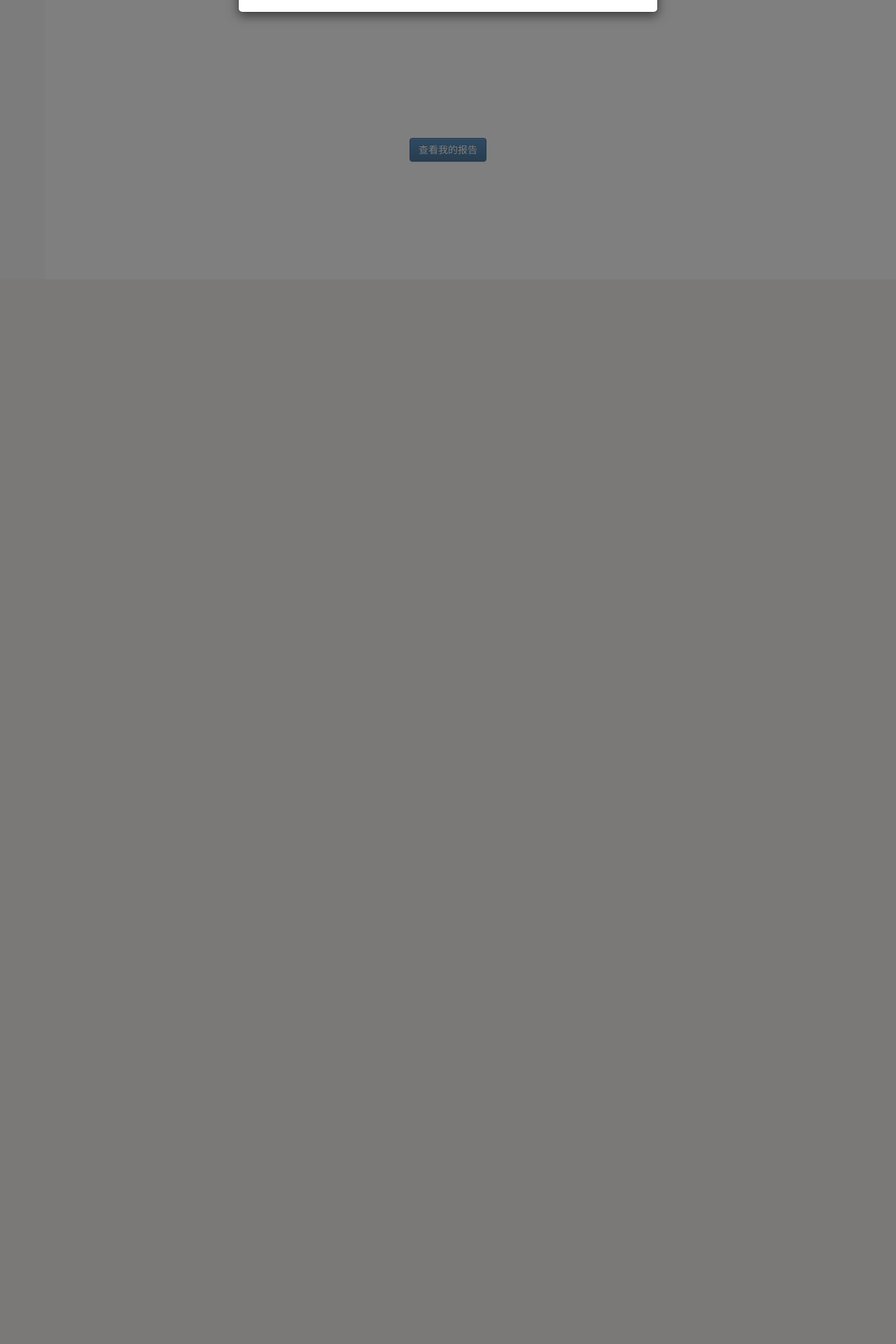
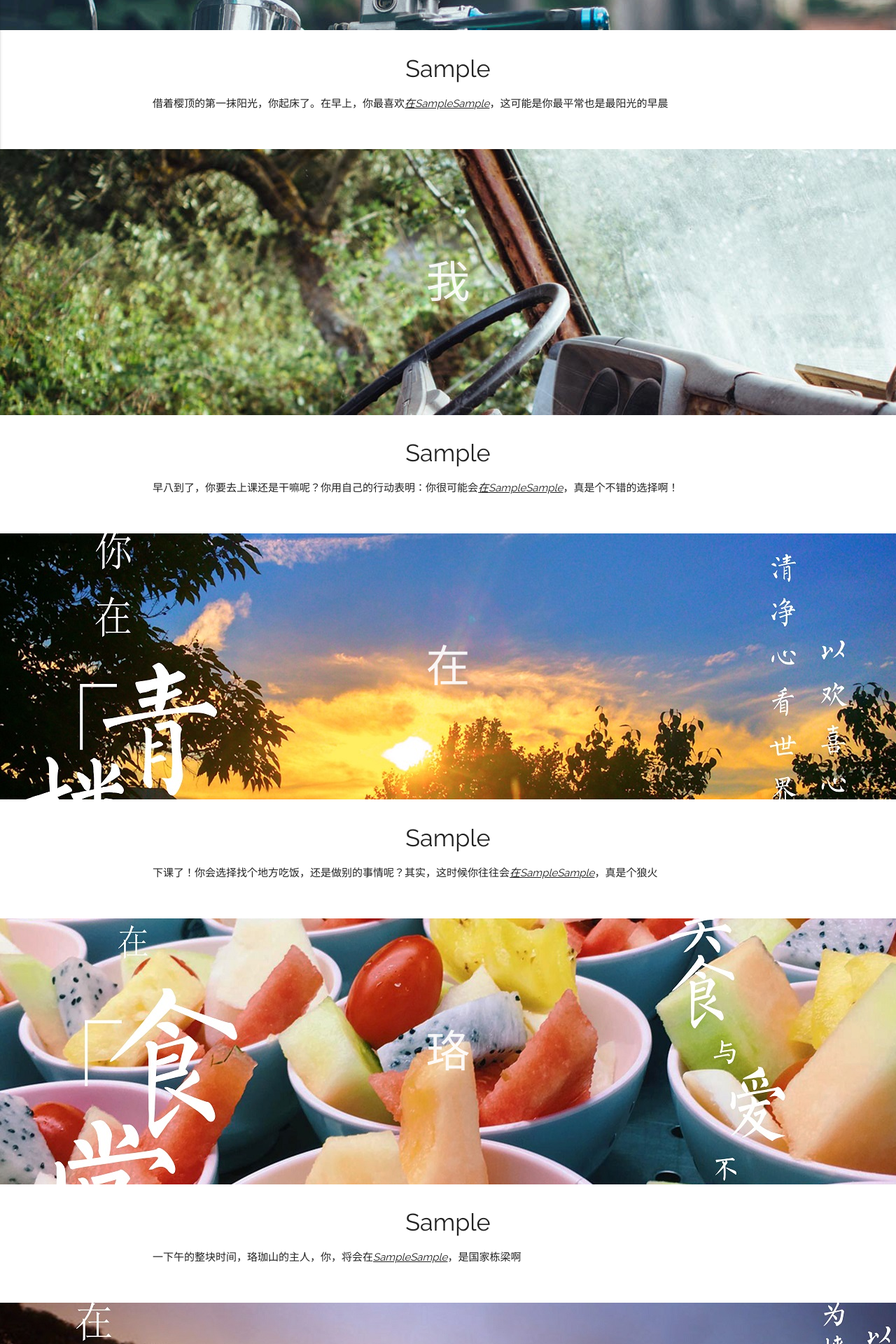
Before and after one commit to yuh-yang/lingbei-final, a Django app: template templates/Line.html in a window 1280 px wide. Shown: the part 401-2321 px from the top of the page at 70% size. Before the commit the page ends 632 px from the top, so only its background shows below. Run offline with Django 3.2, Linux system fonts and the light colour scheme; the template is opened without the code that fills it: most values are stand-ins (such as "Sample title", 1, 10 or a date in 2020); some libraries are stand-ins or nearby versions.

Commit message:
完成“印记”页面基本结构

```diff
--- a/templates/Line.html
+++ b/templates/Line.html
@@ -1,128 +1,320 @@
-<!DOCTYPE>
-<html>
+<!DOCTYPE html>
+<html lang="en">
 <head>
-    <meta charset="utf-8">
-    <title>时空珞珈——印记</title>
+    <meta http-equiv="Content-Type" content="text/html; charset=UTF-8"/>
+    <meta name="viewport" content="width=device-width, initial-scale=1, maximum-scale=1.0, user-scalable=no"/>
+    <title>时空珞珈——记录</title>
     {% load static %}
-    <link rel="stylesheet" href="{% static "css/styleOfLine.css" %}">
-    <link rel='stylesheet' type='text/css' href='http://fonts.googleapis.com/css?family=Raleway'>
-    <!--引用vuejs-->
+
+    <!--js-->
+    <script src="https://code.jquery.com/jquery-2.1.1.min.js"></script>
+    <script src="https://cdnjs.cloudflare.com/ajax/libs/materialize/1.0.0/js/materialize.min.js"></script>
     <script src="https://cdn.jsdelivr.net/npm/vue@2.5.17/dist/vue.js"></script>
 
-    <!--Jquery-->
-    <script src="http://code.jquery.com/jquery-1.9.1.js"></script>
 
-    <script src="http://code.jquery.com/jquery-migrate-1.1.0.js"></script>
+    <!-- CSS  -->
+    <link rel="stylesheet" href="{% static "css/styleOfMap.css" %}">
+    <link rel='stylesheet' type='text/css' href='http://fonts.googleapis.com/css?family=Raleway'>
 
-
-    <!-- 最新版本的 Bootstrap 核心 CSS 文件 -->
-    <link rel="stylesheet" href="https://cdn.jsdelivr.net/npm/bootstrap@3.3.7/dist/css/bootstrap.min.css" integrity="sha384-BVYiiSIFeK1dGmJRAkycuHAHRg32OmUcww7on3RYdg4Va+PmSTsz/K68vbdEjh4u" crossorigin="anonymous">
-
-    <!-- 可选的 Bootstrap 主题文件（一般不用引入） -->
-    <link rel="stylesheet" href="https://cdn.jsdelivr.net/npm/bootstrap@3.3.7/dist/css/bootstrap-theme.min.css" integrity="sha384-rHyoN1iRsVXV4nD0JutlnGaslCJuC7uwjduW9SVrLvRYooPp2bWYgmgJQIXwl/Sp" crossorigin="anonymous">
+    <link href="https://fonts.googleapis.com/icon?family=Material+Icons" rel="stylesheet">
+    <link href="{% static "css/materialize.min.css" %}" type="text/css" rel="stylesheet" media="screen,projection">
+    <link href="{% static "css/styleOfframe.css" %}" type="text/css" rel="stylesheet" media="screen,projection">
 
     <!-- 最新的 Bootstrap 核心 JavaScript 文件 -->
     <script src="https://cdn.jsdelivr.net/npm/bootstrap@3.3.7/dist/js/bootstrap.min.js" integrity="sha384-Tc5IQib027qvyjSMfHjOMaLkfuWVxZxUPnCJA7l2mCWNIpG9mGCD8wGNIcPD7Txa" crossorigin="anonymous"></script>
 </head>
 
 <body>
-    <!--顶栏-->
-    <div class = "container-fluid">
-        <div class = "row" id = "header">
-            <a href = "/index/"><span class = "col-md-1" style = "padding: 0;"><img src = "{% static "pic/picOfMap/blue square.png" %}" id = "square"></span></a>
-            <span class = "option col-md-5" id = "Map"><p id = "fir" style = "display: inline-block;margin: 0;">{{ hello }} ，小王</p></span>
+
+<!--顶部导航栏-->
+<div class =  "navbar-fixed">
+    <nav class="blue" role="navigation">
+        <div class="nav-wrapper container">
+            <a id="logo-container" href="#" class="brand-logo">Logo</a>
+            <ul class="right hide-on-med-and-down">
+                <li><img class = "item" src = "{% static "pic/picOfMap/home.png" %}" id = "home" style = "display:inline-block;"></li>
+                <li><a href = "/map/">记录</a></li>
+                <li><img class = "item" src = "{% static "pic/picOfMap/Line.png" %}" id = "Line"></li>
+                <li><a href = "/line/">印记</a></li>
+                <li><img class = "item" src = "{% static "pic/picOfMap/light.png" %}" id = "Time-line"></li>
+                <li><a href = "/timeline/">今天</a></li>
+                <li><img class = "item" src = "{% static "pic/picOfMap/info.png" %}" id = "info flow"></li>
+                <li><a href = "/infoflow/">发现</a></li>
+            </ul>
+
+            <ul id="nav-mobile" class="side-nav">
+                <li><a href = "/map/">记录</a></li>
+                <li><a href = "/line/"印记</a></li>
+                <li><a href = "/timeline/">今天</a></li>
+                <li><a href = "/infoflow/">发现</a></li>
+            </ul>
+            <a href="#" data-activates="nav-mobile" class="button-collapse"><i class="material-icons">menu</i></a>
+        </div>
+    </nav>
+</div>
+
+<!--视差图样和分界-->
+<div id="index-banner" class="parallax-container">
+    <div class="section no-pad-bot">
+        <div class="container">
+            <br><br>
+            <h1 class="header center teal-text text-lighten-2">印记</h1>
+            <div class="row center">
+                <h5 class="header col s12 light">这是属于你自己的独特轨迹，它基于数据统计，反映了你在珞珈留下的最多的印记。</h5>
+            </div>
+            <br><br>
+
         </div>
     </div>
+    <div class="parallax"><img src = "{% static "pic/picOfLine/background1.jpg" %}" alt="Unsplashed background img 1"></div>
+</div>
 
-    <!--左边菜单栏-->
-    <div style = "position: absolute;" id = "menu">
-        <center><a href = "/map/"><img class = "item" src = "{% static "pic/picOfMap/home.png" %}" id = "home"></a></center>
-        <center><a href = "/line/"><img class  "item" src = "{% static "pic/picOfMap/Line.png" %}" id = "Line"></a></center>
-        <center><a href = "/timeline/"><img class = "item" src = "{% static "pic/picOfMap/light.png" %}" id = "Time-line"></a></center>
-        <center><a href = "/infoflow"><img class = "item" src = "{% static "pic/picOfMap/info.png" %}" id = "info flow"></a></center>
-        <!--该函数为根据页面变换菜单图标的函数-->
-                <!--该函数为根据页面变换菜单图标的函数-->
-        <script type="text/javascript">
-            window.onload = function change1() {
-                $(document).ready(function(){
-                    $("#menu").fadeIn(3000);
-                });
-                if(document.title === "时空珞珈——印记") {
-                    document.getElementById("Line").src = "{% static "pic/picOfMap/Line-v.png" %}";
-                    document.getElementById("home").src = "{% static "pic/picOfMap/home.png" %}";
-                    document.getElementById("light").src = "{% static "pic/picOfMap/light.png" %}";
-                    document.getElementById("info flow").src = "{% static "pic/picOfMap/info.png" %}";
-                }
-                if(document.title === "时空珞珈——记录") {
-                    document.getElementById("Line").src = "{% static "pic/picOfMap/Line.png" %}";
-                    document.getElementById("home").src = "{% static "pic/picOfMap/home-v.png" %}";
-                    document.getElementById("light").src = "{% static "pic/picOfMap/light.png" %}";
-                    document.getElementById("info flow").src = "{% static "pic/picOfMap/info.png" %}";
-                }
-                if(document.title === "时空珞珈——今天") {
-                    document.getElementById("Line").src = "{% static "pic/picOfMap/Line.png" %}";
-                    document.getElementById("home").src = "{% static "pic/picOfMap/home.png" %}";
-                    document.getElementById("light").src = "{% static "pic/picOfMap/light-v.png" %}";
-                   document.getElementById("info flow").src = "{% static "pic/picOfMap/info.png" %}";
-                }
-                if(document.title === "时空珞珈——发现")  {
-                    document.getElementById("Line").src = "{% static "pic/picOfMap/Line.png" %}";
-                    document.getElementById("home").src = "{% static "pic/picOfMap/home.png" %}";
-                    document.getElementById("light").src = "{% static "pic/picOfMap/light-v.png" %}";
-                   document.getElementById("info flow").src = "{% static "pic/picOfMap/info.png" %}";
-                }
-        }
 
-        </script>
+<div class="container">
+    <div class="section">
+
+        <div class="row">
+            <div class="col s12 center">
+                <h3><i class="mdi-content-send brown-text"></i></h3>
+                <h4>{{ places.0 }}</h4>
+                <p class="left-align light">&ensp;&ensp;&ensp;借着樱顶的第一抹阳光，你起床了。在早上，你最喜欢<I><U>在{{ places.0 }}{{ things.0 }}</U></I>，这可能是你最平常也是最阳光的早晨</p>
+            </div>
+        </div>
 
     </div>
+</div>
 
-    <!--地图-->
-    <div>
-        <div class = "img-responsive" style = "position: absolute;">
-            <img src = "{% static "pic/picOfMap/map.png"%}" id = "background">
+
+<div class="parallax-container valign-wrapper">
+    <div class="section no-pad-bot">
+        <div class="container">
+            <div class="row center">
+                <h1>我</h1>
+            </div>
+        </div>
+    </div>
+    <div class="parallax"><img src = "{% static "pic/picOfLine/background2.jpg" %}" alt="Unsplashed background img 2"></div>
+</div>
+
+<div class="container">
+    <div class="section">
+
+        <div class="row">
+            <div class="col s12 center">
+                <h3><i class="mdi-content-send brown-text"></i></h3>
+                <h4>{{ places.1 }}</h4>
+                <p class="left-align light">&ensp;&ensp;&ensp;早八到了，你要去上课还是干嘛呢？你用自己的行动表明：你很可能会<I><U>在{{ places.1 }}{{ things.1 }}</U></I>，真是个不错的选择啊！</p>
+            </div>
         </div>
 
-<div>
-
-    <!--报告浮动窗口-->
-	<center>
-		<div id = "report">
-			<button  class = "btn btn-primary" data-toggle="modal" data-target="#myModal" id = "check-report">查看我的报告</button>
-		</div>
-	</center>
-
-	<!--此为模态框-->
-	<div class="modal fade" id="myModal" tabindex="-1" role="dialog" aria-labelledby="myModalLabel">
-		<div class="modal-dialog" role="document">
-			<div class="modal-content">
-				<div class = "modal-header">
-					<button type="button" class="close" data-dismiss="modal" aria-label="Close"><span aria-hidden="true">&times;</span></button>
-                    <center><h4 class="modal-title">印记</h4></center>
-                    <center><p>这是属于你自己的独特轨迹，它基于数据统计，反映了你在珞珈留下的最多的印记。</p></center>
-				</div>
-				<div class = "modal-body">
-
-					<p>&ensp;&ensp;&ensp;借着樱顶的第一抹阳光，你起床了。在早上，你最喜欢<I><U>在{{ places.0 }}{{ things.0 }}</U></I>，这可能是你最平常也是最阳光的早晨</p>
-                    <p>&ensp;&ensp;&ensp;早八到了，你要去上课还是干嘛呢？你用自己的行动表明：你很可能会<I><U>在{{ places.1 }}{{ things.1 }}</U></I>，真是个不错的选择啊！</p>
-                    <p>&ensp;&ensp;&ensp;下课了！你会选择找个地方吃饭，还是做别的事情呢？其实，这时候你往往会<I><U>在{{ places.2 }}{{ things.2 }}</U></I>，真是个狼火</p>
-                    <p>&ensp;&ensp;&ensp;一下午的整块时间，珞珈山的主人，你，将会在<I><U>{{ places.3 }}{{ things.3 }}</U></I>，是国家栋梁啊</p>
-                    <p>&ensp;&ensp;&ensp;傍晚，你会想做些什么好呢？数据告诉你，你喜欢<I><U>在{{ places.4 }}{{ things.4 }}</U></I>，真特别</p>
-                    <p>&ensp;&ensp;&ensp;大晚上的，做些什么好呢？是学习还是<I><U>在{{ places.5 }}{{ things.5 }}</U></I>，时间告诉你，你选择了后者</p>
-                    <p>&ensp;&ensp;&ensp;要睡觉了，你选择<I><U>在{{ places.6 }}{{ places.6 }}</U></I>来消磨这些时光，很多人和你一样</p>
-
-				</div>
+    </div>
+</div>
 
 
-		</div>
-	</div>
+<div class="parallax-container valign-wrapper">
+    <div class="section no-pad-bot">
+        <div class="container">
+            <div class="row center">
+                <h1>在</h1>
+            </div>
+        </div>
+    </div>
+    <div class="parallax"><img src = "{% static "pic/picOfLine/青楼.jpg" %}" alt="Unsplashed background img 3"></div>
+</div>
+
+<div class="container">
+    <div class="section">
+
+        <div class="row">
+            <div class="col s12 center">
+                <h3><i class="mdi-content-send brown-text"></i></h3>
+                <h4>{{ places.2 }}</h4>
+                <p class="left-align light">&ensp;&ensp;&ensp;下课了！你会选择找个地方吃饭，还是做别的事情呢？其实，这时候你往往会<I><U>在{{ places.2 }}{{ things.2 }}</U></I>，真是个狼火</p>
+            </div>
+        </div>
+
+    </div>
+</div>
+
+
+<div class="parallax-container valign-wrapper">
+    <div class="section no-pad-bot">
+        <div class="container">
+            <div class="row center">
+                <h1>珞</h1>
+            </div>
+        </div>
+    </div>
+    <div class="parallax"><img src = "{% static "pic/picOfLine/食堂.jpg" %}" alt="Unsplashed background img 3"></div>
+</div>
+
+<div class="container">
+    <div class="section">
+
+        <div class="row">
+            <div class="col s12 center">
+                <h3><i class="mdi-content-send brown-text"></i></h3>
+                <h4>{{ places.3 }}</h4>
+                <p class="left-align light">&ensp;&ensp;&ensp;一下午的整块时间，珞珈山的主人，你，将会在<I><U>{{ places.3 }}{{ things.3 }}</U></I>，是国家栋梁啊</p>
+            </div>
+        </div>
+
+    </div>
+</div>
+
+
+<div class="parallax-container valign-wrapper">
+    <div class="section no-pad-bot">
+        <div class="container">
+            <div class="row center">
+                <h1>珈</h1>
+            </div>
+        </div>
+    </div>
+    <div class="parallax"><img src = "{% static "pic/picOfLine/信操.jpg" %}" alt="Unsplashed background img 3"></div>
+</div>
+
+<div class="container">
+    <div class="section">
+
+        <div class="row">
+            <div class="col s12 center">
+                <h3><i class="mdi-content-send brown-text"></i></h3>
+                <h4>{{ places.4 }}</h4>
+                <p class="left-align light">&ensp;&ensp;&ensp;傍晚，你会想做些什么好呢？数据告诉你，你喜欢<I><U>在{{ places.4 }}{{ things.4 }}</U></I>，真特别</p>
+            </div>
+        </div>
+
+    </div>
+</div>
+
+
+<div class="parallax-container valign-wrapper">
+    <div class="section no-pad-bot">
+        <div class="container">
+            <div class="row center">
+                <h1>等</h1>
+            </div>
+        </div>
+    </div>
+    <div class="parallax"><img src = "{% static "pic/picOfLine/background3.jpg" %}" alt="Unsplashed background img 3"></div>
+</div>
+
+<div class="container">
+    <div class="section">
+
+        <div class="row">
+            <div class="col s12 center">
+                <h3><i class="mdi-content-send brown-text"></i></h3>
+                <h4>{{ places.5 }}</h4>
+                <p class="left-align light">&ensp;&ensp;&ensp;大晚上的，做些什么好呢？是学习还是<I><U>在{{ places.5 }}{{ things.5 }}</U></I>，时间告诉你，你选择了后者</p>
+            </div>
+        </div>
+
+    </div>
+</div>
+
+
+<div class="parallax-container valign-wrapper">
+    <div class="section no-pad-bot">
+        <div class="container">
+            <div class="row center">
+                <h1>你</h1>
+            </div>
+        </div>
+    </div>
+    <div class="parallax"><img src = "{% static "pic/picOfLine/信操.jpg" %}" alt="Unsplashed background img 3"></div>
+</div>
+
+<div class="container">
+    <div class="section">
+
+        <div class="row">
+            <div class="col s12 center">
+                <h3><i class="mdi-content-send brown-text"></i></h3>
+                <h4>{{ places.6 }}</h4>
+                <p class="left-align light">&ensp;&ensp;&ensp;要睡觉了，你选择<I><U>在{{ places.6 }}{{ thing.6 }}</U></I>来消磨这些时光，很多人和你一样</p>
+            </div>
+        </div>
+
+    </div>
+</div>
+
+
+<div class="parallax-container valign-wrapper">
+    <div class="section no-pad-bot">
+        <div class="container">
+            <div class="row center">
+                <h1>来</h1>
+            </div>
+        </div>
+    </div>
+    <div class="parallax"><img src = "{% static "pic/picOfLine/信操.jpg" %}" alt="Unsplashed background img 3"></div>
+</div>
+
+<!--  Scripts-->
+<script src="https://code.jquery.com/jquery-2.1.1.min.js"></script>
+<script src="{% static 'js/materialize.js' %}"></script>
+
 <script>
+    (function($){
         $(function(){
-            $('#myModal').modal({
-            show:true,
-            backdrop:true
-            })
+
+            $('.button-collapse').sideNav();
+            $('.parallax').parallax();
+
+        }); // end of document ready
+    })(jQuery); // end of jQuery name space
+    $(document).ready(function(){
+        // .modal-trigger类所在的a标签的href属性必须制定模态框的id才能被触发。
+        $('.modal').modal({
+            dismissible: false, // 点击模态外面模态消失关闭
+            opacity: .5, // 相对于背景的不透明度
+            in_duration: 300, // 显示特效的时间
+            out_duration: 200, // 消失特效时间
+            starting_top: '4%', // 启动时的样式属性
+            ending_top: '10%', // 结束时的样式属性
+
         });
-    </script>
+        $('.open').on('click', function() {
+            $('#modal1').modal('open');
+        });
+        $('.close').on('click', function() {
+            $('#modal2').modal('close');
+        });
+        <!--初始化下拉菜单-->
+        $(document).ready(function() {
+
+            $('select').material_select();
+
+        });
+        <!--禁用拖动条-->
+        $(".modal").css({
+            "overflow-x":"hidden",
+            "overflow-y":"hidden"
+        });
+    });
+</script>
+
+
+<!--底部栏-->
+<footer class="page-footer teal" style = "float: bottom;position: relative;">
+    <div class="container">
+        <div class="row">
+            <div class="col l6 s12">
+                <h5 class="white-text">时空珞珈</h5>
+                <p class="grey-text text-lighten-4">关于“珞珈印象”这么一个主题，我们思考了很久：在视觉上经典的绿瓦和牌坊，象征中不变的樱花和东湖水之外，珞珈给予我们的、我们留在珞珈的，究竟是什么？
+                    这一次的网页设计就代表了我们的答案——我们在珞珈的时光</p>
+            </div>
+        </div>
+    </div>
+    <div class="footer-copyright">
+        <div class="container">
+            Made by <h5 style = "display: inline-block;">编程哲学</h5>
+        </div>
+    </div>
+</footer>
+
+</body>
 
 </html>
```
Also changed, not shown: templates/Map.html (+7 -6 lines), website/static/pic/picOfLine/background1.jpg (added), website/static/pic/picOfLine/background2.jpg (added), website/static/pic/picOfLine/background3.jpg (added), website/static/pic/picOfLine/信操.jpg (added), website/static/pic/picOfLine/图书馆.jpg (added), website/static/pic/picOfLine/德仁广场.jpg (added), website/static/pic/picOfLine/星湖.jpg (added), website/static/pic/picOfLine/网安教学楼.jpg (added), website/static/pic/picOfLine/青楼.jpg (added), website/static/pic/picOfLine/食堂.jpg (added).
